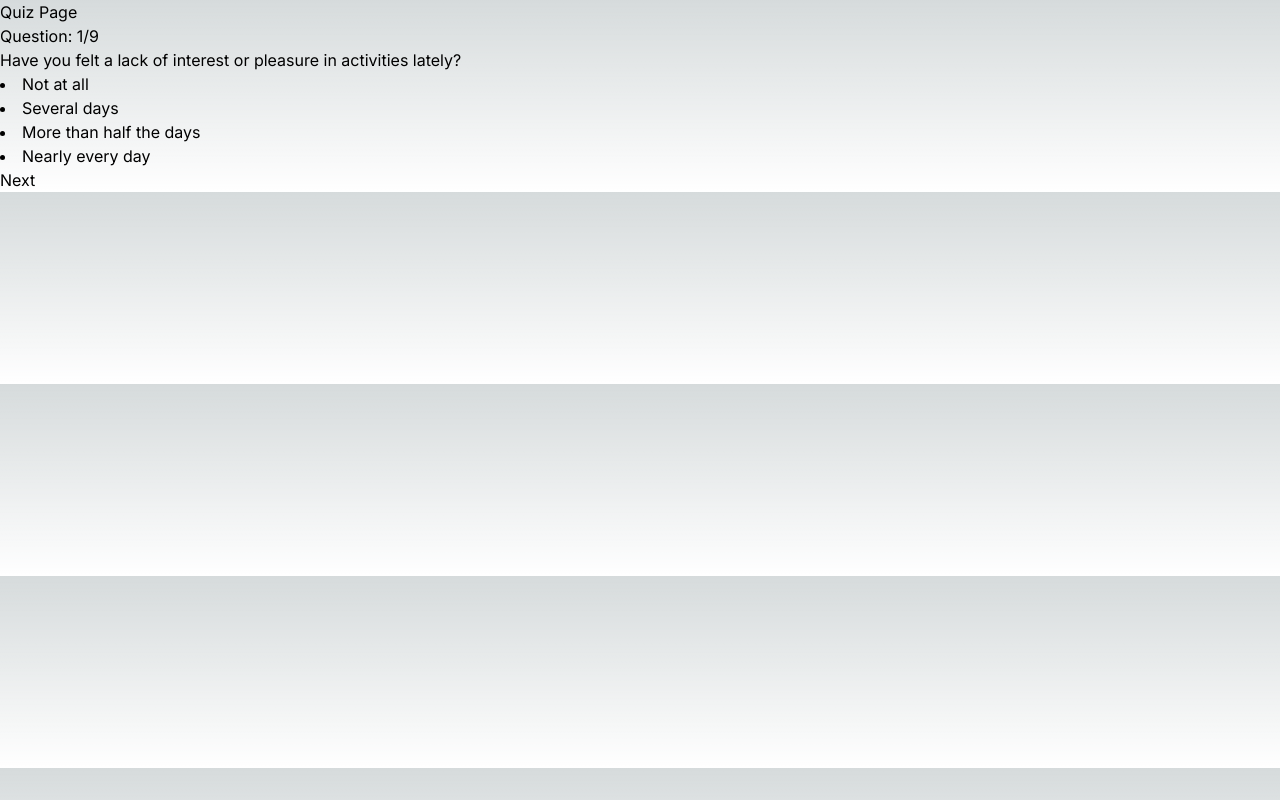
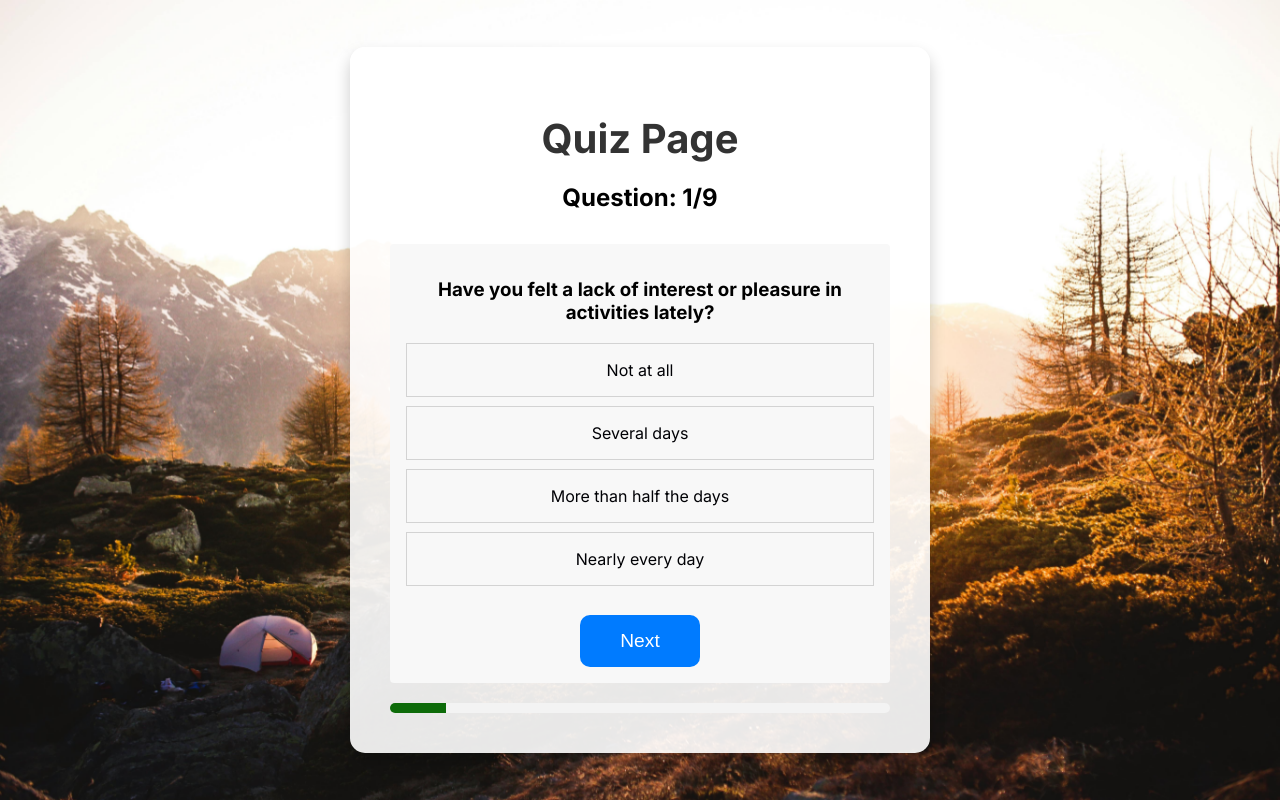
Before and after one commit to HansithFonseka/NextJs-Quiz-App, a Next.js app: page /quiz in a window 1280 px wide. Built offline with nearby package versions, Linux system fonts and the light colour scheme.

Commit message:
css change

```diff
--- a/src/app/globals.css
+++ b/src/app/globals.css
@@ -1,33 +1,239 @@
-@tailwind base;
-@tailwind components;
-@tailwind utilities;
-
-:root {
-  --foreground-rgb: 0, 0, 0;
-  --background-start-rgb: 214, 219, 220;
-  --background-end-rgb: 255, 255, 255;
+/* styles.css */
+body, html {
+  margin: 0;
+  padding: 0;
+  width: 100%;
+  height: 100%;
+  font-family: 'Segoe UI', Tahoma, Geneva, Verdana, sans-serif;
+  background: url('./quiz/pexels-kasuma-426894.jpg') no-repeat center center fixed;
+  background-size: cover;
+  display: flex;
+  align-items: center;
+  justify-content: center;
 }
 
-@media (prefers-color-scheme: dark) {
-  :root {
-    --foreground-rgb: 255, 255, 255;
-    --background-start-rgb: 0, 0, 0;
-    --background-end-rgb: 0, 0, 0;
+.container {
+  background: rgba(255, 255, 255, 0.9);
+  padding: 40px;
+  border-radius: 15px;
+  box-shadow: 0 8px 16px rgba(0, 0, 0, 0.2);
+  text-align: center;
+  width: 100%;
+  max-width: 500px;
+  margin: 20px;
+  animation: fadeIn 1s ease-in-out;
+}
+
+h1 {
+  font-size: 2.5em;
+  margin-bottom: 10px;
+  color: #333;
+  animation: slideInFromTop 0.5s ease-in-out;
+}
+
+.subtitle {
+  font-size: 1.3em;
+  margin-bottom: 20px;
+  color: #666;
+}
+
+.description {
+  font-size: 1.1em;
+  margin-bottom: 30px;
+  color: #555;
+  animation: fadeIn 1s ease-in-out 0.5s;
+}
+
+button {
+  padding: 15px 40px;
+  font-size: 1.2em;
+  color: #fff;
+  background-color: #007bff;
+  border: none;
+  border-radius: 10px;
+  cursor: pointer;
+  transition: background-color 0.3s ease, transform 0.3s ease;
+  margin-top: 20px;
+  animation: fadeIn 1s ease-in-out 1s;
+}
+
+button:hover {
+  background-color: #0056b3;
+  transform: scale(1.05);
+}
+
+.footer {
+  margin-top: 20px;
+  font-size: 0.9em;
+  color: #aaa;
+  animation: fadeIn 1s ease-in-out 1.5s;
+}
+
+li {
+  list-style-type: none;
+  cursor: pointer;
+  margin: 9px 0;
+  padding: 16px 8px;
+  color: #000105;
+  border: 1px solid lightgray;
+  transition: background-color 0.3s ease, transform 0.3s ease;
+  animation: fadeIn 1s ease-in-out;
+}
+
+.li-hover:hover {
+  background-color: #d8d8d8;
+  color: #000;
+  transform: scale(1.02);
+}
+
+.li-selected {
+  color: #fff;
+  background-color: #000925;
+  transform: scale(1.05);
+}
+
+.quiz-container {
+  background-color: #f8f8f8;
+  padding: 1rem;
+  margin-top: 2rem;
+  border-radius: 4px;
+  animation: fadeIn 1s ease-in-out;
+}
+
+.container p {
+  padding: 8px 0;
+  animation: fadeIn 1s ease-in-out;
+}
+
+.result-container button {
+  background-color: #f44336;
+  color: white;
+  border: none;
+  padding: 10px 20px;
+  text-align: center;
+  text-decoration: none;
+  display: inline-block;
+  font-size: 16px;
+  margin-top: 10px;
+  cursor: pointer;
+  border-radius: 5px;
+  transition: background-color 0.3s ease, transform 0.3s ease;
+  animation: fadeIn 1s ease-in-out;
+}
+
+.result-container button:hover {
+  background-color: #e53935;
+  transform: scale(1.05);
+}
+
+
+
+/* Progress Bar Styles */
+.progress-bar-container {
+  position: relative;
+  height: 10px;
+  width: 100%;
+  background-color: #f3f3f3;
+  border-radius: 5px;
+  margin-top: 20px;
+  overflow: hidden;
+}
+
+.progress-bar {
+  height: 100%;
+  background-color: #0d6b09;
+  width: 0%;
+  transition: width 0.4s ease;
+}
+
+/* Keyframes for animations */
+@keyframes fadeIn {
+  0% {
+    opacity: 0;
+  }
+  100% {
+    opacity: 1;
   }
 }
 
-body {
-  color: rgb(var(--foreground-rgb));
-  background: linear-gradient(
-      to bottom,
-      transparent,
-      rgb(var(--background-end-rgb))
-    )
-    rgb(var(--background-start-rgb));
+@keyframes slideInFromTop {
+  0% {
+    transform: translateY(-100%);
+    opacity: 0;
+  }
+  100% {
+    transform: translateY(0);
+    opacity: 1;
+  }
 }
 
-@layer utilities {
-  .text-balance {
-    text-wrap: balance;
-  }
+.navbar {
+  width: 100%;
+  background-color: #0070f3;
+  padding: 1rem 0;
+  position: fixed;
+  top: 0;
+  left: 0;
+  z-index: 1000;
 }
+
+.navbar-container {
+  width: 100%;
+  max-width: 1200px;
+  margin: 0 auto;
+  display: flex;
+  justify-content: space-between;
+  align-items: center;
+}
+
+.navbar-brand {
+  color: white;
+  font-size: 1.5rem;
+  font-weight: bold;
+  text-decoration: none;
+}
+
+.navbar-links {
+  display: flex;
+}
+
+.navbar-link {
+  color: white;
+  margin-left: 1rem;
+  text-decoration: none;
+  font-size: 1rem;
+}
+
+.navbar-link:hover {
+  text-decoration: underline;
+}
+.popup {
+  position: fixed;
+  top: 0;
+  left: 0;
+  width: 100%;
+  height: 100%;
+  background-color: rgba(0, 0, 0, 0.5); /* Semi-transparent background */
+  display: flex;
+  justify-content: center;
+  align-items: center;
+}
+
+.popupContent {
+  background-color: white;
+  padding: 20px;
+  border-radius: 5px;
+  box-shadow: 0 0 10px rgba(0, 0, 0, 0.1);
+  max-width: 300px;
+  text-align: center;
+  position: relative;
+}
+
+.close {
+  position: absolute;
+  top: 10px;
+  right: 10px;
+  cursor: pointer;
+  font-size: 20px;
+  color: #888;
+}
```
